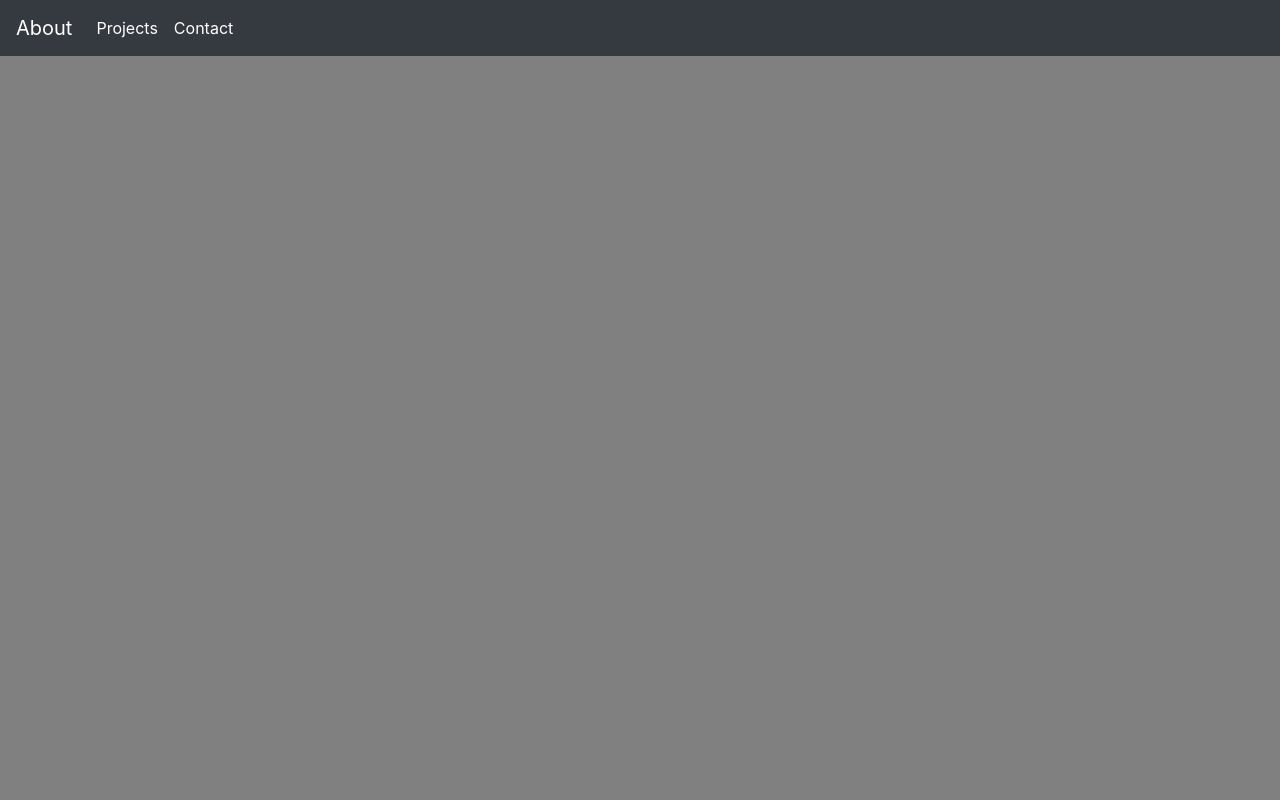
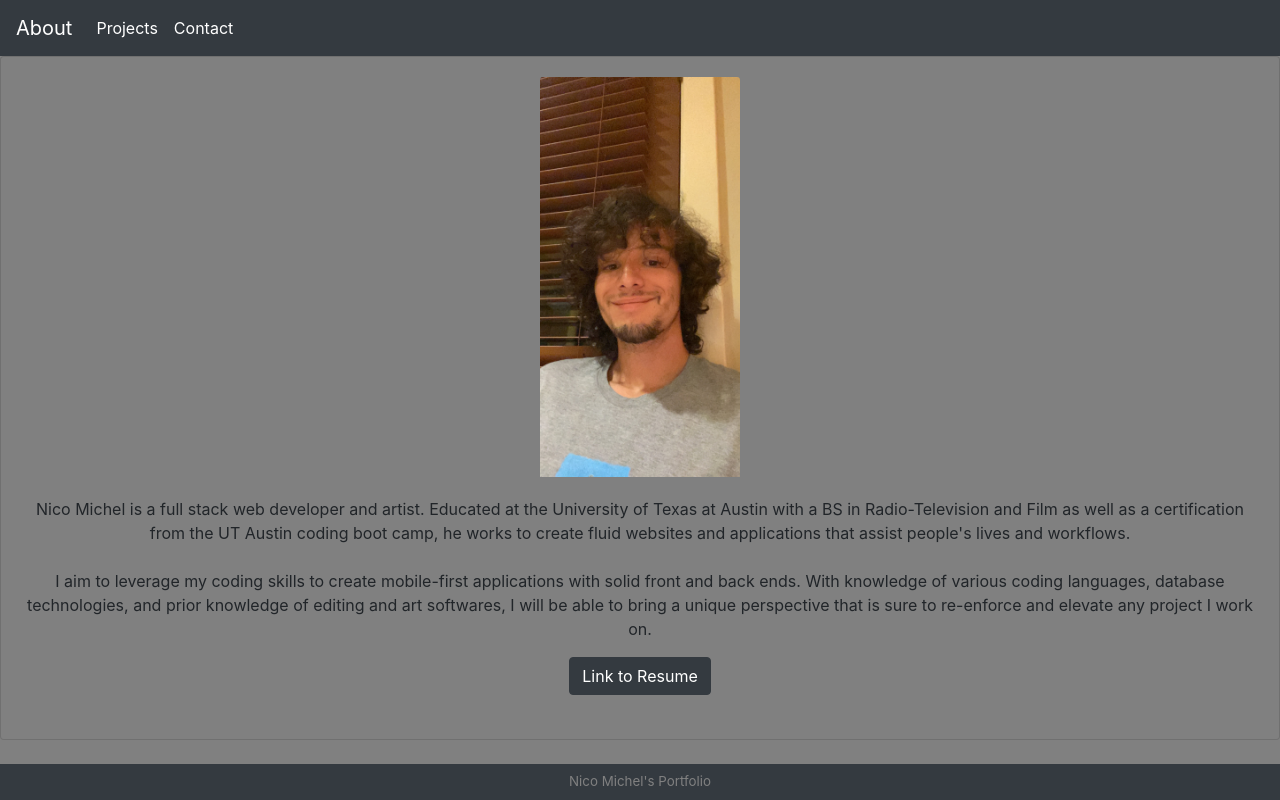
Before and after one commit to nmichel123/ReactPortfolio, a React (Create React App) app: page / in a window 1280 px wide. Built offline with nearby package versions, Linux system fonts and the light colour scheme.

Commit message:
about page nearly complete

```diff
--- a/public/index.html
+++ b/public/index.html
@@ -3,7 +3,7 @@
   <head>
     <meta charset="utf-8" />
     <link rel="icon" href="%PUBLIC_URL%/favicon.ico" />
-    <meta name="viewport" content="width=device-width, initial-scale=1" />
+    <meta name="viewport" content="width=device-width, initial-scale=1.0" />
     <meta name="theme-color" content="#000000" />
     <meta
       name="description"
--- /dev/null
+++ b/src/components/Card.js
@@ -0,0 +1,27 @@
+import React from 'react';
+import Selfy from '../assets/selfy.JPG'
+import '../styles/Card.css'
+
+function Card () {
+    return (
+    <div id="me" class="card" >
+  <img id="pic" class="card-img-top" src= {Selfy} alt="Nico's Face"/>
+  <div class="card-body text-center">
+    <p class="card-text">Nico Michel is a full stack web developer and artist.
+    Educated at the University of Texas at Austin with a BS in Radio-Television and Film as well as a certification
+    from the UT Austin coding boot camp, he works to create fluid websites and applications that assist people's lives and workflows.
+    <br/>
+    <br/>
+    I aim to leverage my coding skills to create mobile-first applications with solid front and back ends. With knowledge of various coding languages, database technologies,
+    and prior knowledge of editing and art softwares, I will be able to bring a unique perspective that is sure to re-enforce and elevate any project I work on.
+    </p>
+    <a href="#" class="btn btn-dark">Link to Resume</a>
+    <br />
+    <br />
+    {/* <br /> */}
+  </div>
+    </div>
+    )
+}
+
+export default Card;
--- /dev/null
+++ b/src/components/ContactInfo.js
@@ -0,0 +1,14 @@
+import React from 'react';
+
+function ContactInfo () {
+    return (
+<div class="list-group">
+  <a href="#" class="list-group-item list-group-item-action">Cras justo odio</a>
+  <a href="#" class="list-group-item list-group-item-action">Dapibus ac facilisis in</a>
+  <a href="#" class="list-group-item list-group-item-action">Morbi leo risus</a>
+  <a href="#" class="list-group-item list-group-item-action">Porta ac consectetur ac</a>
+</div>
+    )
+}
+
+export default ContactInfo;
--- /dev/null
+++ b/src/components/Footer.js
@@ -0,0 +1,16 @@
+import React from 'react';
+import  '../styles/Footer.css';
+
+function Footer () {
+    return (
+<div>
+    <nav class="navbar fixed-bottom navbar-dark bg-dark">
+        <div class = "container">
+        <p id = "foot" class="navbar-center">Nico Michel's Portfolio</p>
+        </div>
+    </nav>
+</div>
+    )
+}
+
+export default Footer;
--- a/src/pages/About.js
+++ b/src/pages/About.js
@@ -1,6 +1,7 @@
 import React from 'react';
-import Navbar from '../components/Navbar'
-
+import Navbar from '../components/Navbar';
+import Footer from '../components/Footer';
+import Card from '../components/Card';
 
 document.body.style = 'background: gray;';
 
@@ -8,6 +9,8 @@ function About () {
     return (
     <div>
         <Navbar />
+        <Card />
+        <Footer className = "footer"/>
     </div>
     )
 }
--- a/src/pages/Contact.js
+++ b/src/pages/Contact.js
@@ -1,11 +1,12 @@
 import React from 'react';
 import Navbar from '../components/Navbar';
+import ContactInfo from '../components/ContactInfo';
 
 function Contact () {
     return (
     <div>
     <Navbar />
-    <p>Contact</p>
+    <ContactInfo />
     </div>
     )
 }
--- a/src/pages/Projects.js
+++ b/src/pages/Projects.js
@@ -1,5 +1,6 @@
 import React from 'react';
 import Navbar from '../components/Navbar';
+import Footer from '../components/Footer'
 import ProjectItem1 from '../components/ProjectItem1';
 import ProjectItem2 from '../components/ProjectItem2';
 
@@ -11,6 +12,7 @@ function Projects () {
     <ProjectItem1 />
     <br></br>
     <ProjectItem2 />
+    <Footer />
     </div>
     )
 }
--- /dev/null
+++ b/src/styles/Card.css
@@ -0,0 +1,12 @@
+#me {
+    margin: auto;
+    /* margin-top: 20px; */
+    background-color: gray;
+}
+
+#pic {
+    width: 200px;
+    height: 400px;
+    margin: auto;
+    margin-top: 20px;
+}
--- /dev/null
+++ b/src/styles/Footer.css
@@ -0,0 +1,6 @@
+#foot {
+    text-align: center;
+    font-size: smaller;
+    color: gray;
+    margin: auto;
+}
```
Also changed, not shown: src/assets/selfy.JPG (added).
